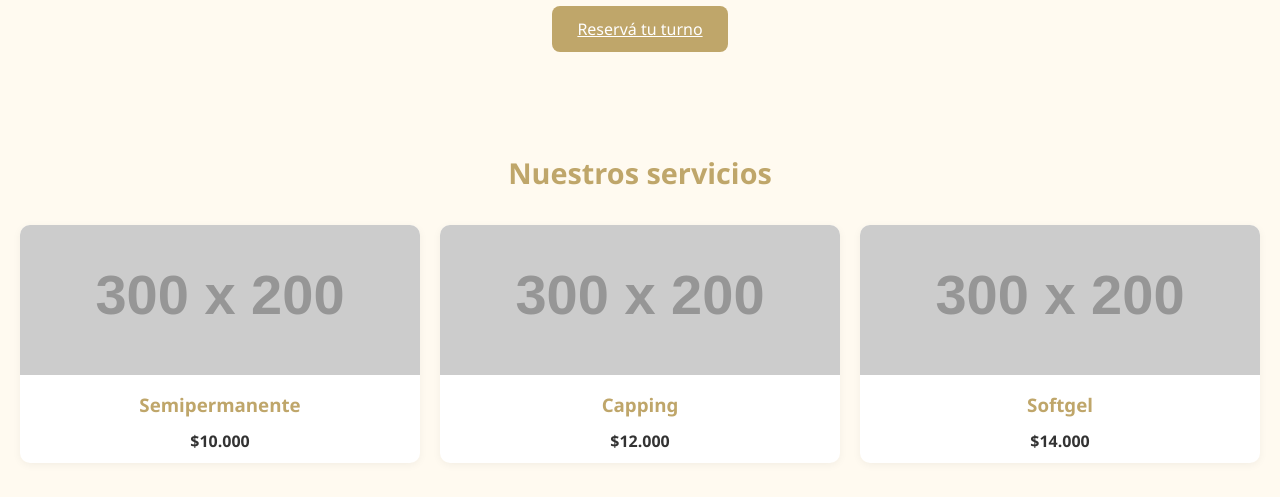
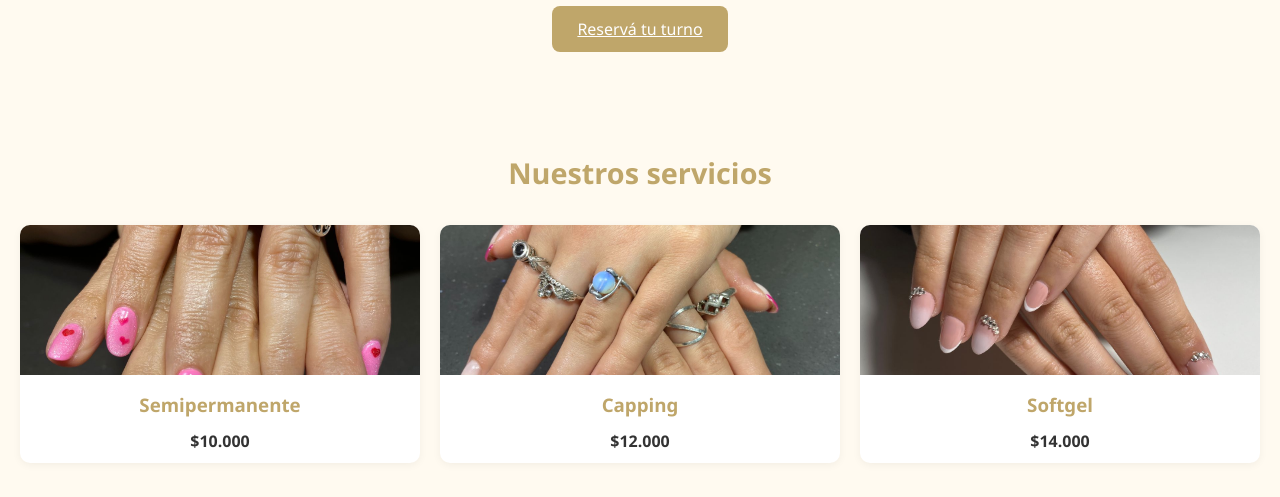
Before and after one commit to ppeeluussaa/Felipa-Proyect, a plain HTML site: page index.html in a window 1280 px wide. Shown: the part 214-711 px from the top of the page. Drawn offline with Linux system fonts and the light colour scheme; placeholder pictures from the web are drawn by us.

Commit message:
Imagenes inicio

```diff
--- a/index.html
+++ b/index.html
@@ -33,17 +33,17 @@
     <h2>Nuestros servicios</h2>
     <div class="servicios-container">
       <div class="card">
-        <img src="https://via.placeholder.com/300x200" alt="Semipermanente">
+        <img src="imagenes/Semi-inicio.jpg" alt="Semipermanente">
         <h3>Semipermanente</h3>
         <p>$10.000</p>
       </div>
       <div class="card">
-        <img src="https://via.placeholder.com/300x200" alt="Capping">
+        <img src="imagenes/capping-inicio.jpg" alt="Capping">
         <h3>Capping</h3>
         <p>$12.000</p>
       </div>
       <div class="card">
-        <img src="https://via.placeholder.com/300x200" alt="SoftGel">
+        <img src="imagenes/softgel-inicio.jpg" alt="SoftGel">
         <h3>Softgel</h3>
         <p>$14.000</p>
       </div>
```
Also changed, not shown: imagenes/Semi-inicio.jpg (added), imagenes/capping-inicio.jpg (added), imagenes/softgel-inicio.jpg (added).
